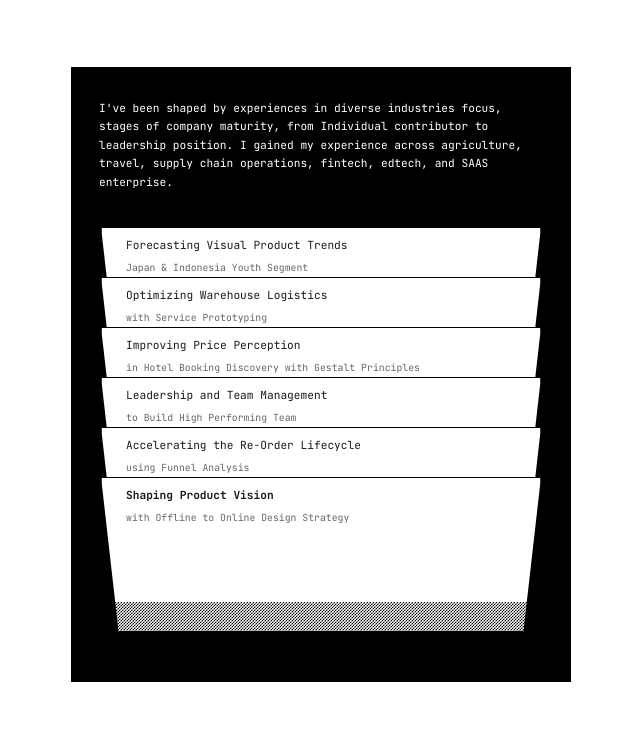
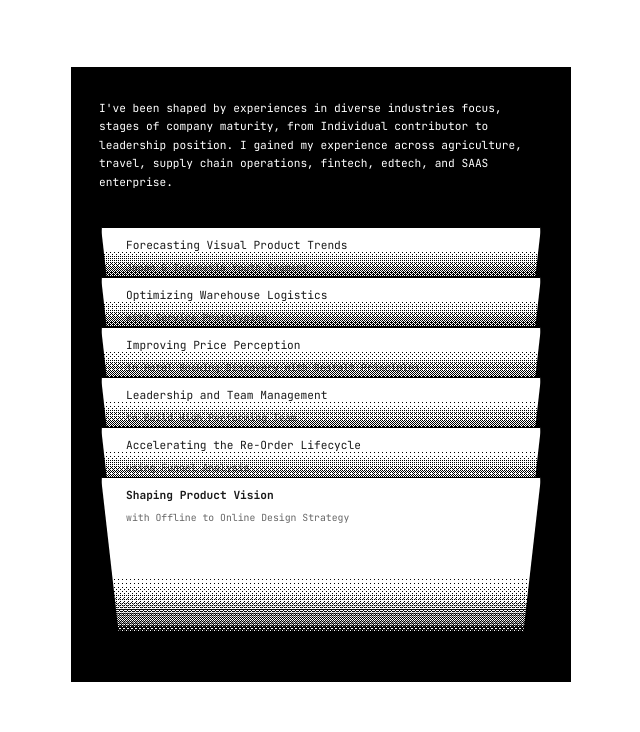
Before and after one commit to ristiu/ristiu.github.io, a plain HTML site: page index.html in a window 1280 px wide. Shown: the part 913-1645 px from the top of the page, without its empty margins (319-959 px from the left). Drawn offline with Linux system fonts and the light colour scheme.

Commit message:
Add Bayer dither card stack with hover interactions
- Replace accordion with trapezoid card stack using CSS clip-path
- Bayer ordered dither shadow strips on each card (white→dark gradient)
- Shadow anchored to bottom of each card's visible area, starts at subtitle level
- Hover: dither disappears instantly, title turns orange, card lifts with thick border
- Top card retains bottom dither on hover for depth continuity
- Hide adjacent card shadow on hover to prevent bleed at lifted card top
- Ground canvas (white→black) fades stack into black at bottom
- mix-blend-mode multiply keeps text readable through dither overlay
- No clip-path on shadow canvases (eliminates trapezoid corner artifacts)

Co-Authored-By: Claude Sonnet 4.6 <noreply@anthropic.com>

```diff
--- a/index.html
+++ b/index.html
@@ -127,8 +127,123 @@
           <span class="stack-card-sub">${c.subtitle}</span>
         </a>
       `).join('')}
+      <canvas class="stack-dither-canvas" aria-hidden="true"></canvas>
     `;
 
+    // ── Bayer ordered dither ─────────────────────────────────
+    const BAYER4 = [
+      [ 0,  8,  2, 10],
+      [12,  4, 14,  6],
+      [ 3, 11,  1,  9],
+      [15,  7, 13,  5]
+    ];
+
+    function bayerDither(canvas, W, H, topGrey, bottomGrey) {
+      canvas.width  = W;
+      canvas.height = H;
+      const ctx = canvas.getContext('2d');
+      const img = ctx.createImageData(W, H);
+      const d   = img.data;
+      for (let y = 0; y < H; y++) {
+        for (let x = 0; x < W; x++) {
+          const t = H > 1 ? y / (H - 1) : 0;
+          const grey = Math.round(topGrey + (bottomGrey - topGrey) * t);
+          const threshold = (BAYER4[y % 4][x % 4] / 16) * 255;
+          const val = grey > threshold ? 255 : 0;
+          const idx = (y * W + x) * 4;
+          d[idx] = d[idx+1] = d[idx+2] = val;
+          d[idx+3] = 255;
+        }
+      }
+      ctx.putImageData(img, 0, 0);
+    }
+
+    function drawAllDither() {
+      const W = list.offsetWidth;
+      const cardW = Math.round(W * 0.94);
+
+      // Ground overlay: white → black
+      const ground = list.querySelector('.stack-dither-canvas');
+      if (ground) bayerDither(ground, W, 100, 255, 0);
+
+      // Full-face card overlays
+      list.querySelectorAll('.card-dither-overlay').forEach(c => {
+        const h  = parseInt(c.dataset.h);
+        const tg = parseInt(c.dataset.greyTop);
+        const bg = parseInt(c.dataset.greyBottom);
+        bayerDither(c, cardW, h, tg, bg);
+      });
+    }
+
+    // Shadow strip: covers the LOWER portion of each card's visible area.
+    // Upper area stays pure white → text fully readable.
+    // Lower area fades white → dark grey → depth/shadow effect.
+    const totalCards = allCards.length;
+    const gap        = 50; // px each non-top card exposes
+    const canvasMap  = new Map(); // stackI → canvas
+
+    list.querySelectorAll('.stack-card').forEach(card => {
+      const isTop    = card.classList.contains('stack-card--top');
+      const stackI   = parseInt(card.style.getPropertyValue('--stack-i'));
+      const cardTop  = 160 + (stackI - 1) * gap;
+      const exposedH = isTop ? 155 : gap;
+
+      // More white space at top: push shadow start further down
+      // Stronger gradient: near-white top → dark bottom
+      const shadowStart = isTop ? 95  : 22;
+      const stripH      = exposedH - shadowStart;
+
+      const t = (stackI - 1) / (totalCards - 1);
+      const greyTop    = 252;                       // near-white at strip top (very sparse dots)
+      const greyBottom = Math.round(60 + t * 70);  // 60 (back, dark) → 130 (front card)
+
+      const cvs = document.createElement('canvas');
+      cvs.className = 'card-dither-overlay';
+      cvs.setAttribute('aria-hidden', 'true');
+      cvs.dataset.h          = stripH;
+      cvs.dataset.greyTop    = greyTop;
+      cvs.dataset.greyBottom = greyBottom;
+      const stripTop = cardTop + shadowStart;
+      cvs.style.cssText = [
+        'position:absolute',
+        'left:3%',
+        'width:94%',
+        `height:${stripH}px`,
+        `top:${stripTop}px`,
+        'pointer-events:none',
+        `z-index:${stackI + 1}`,
+        'transition:opacity 0.4s ease',
+        'mix-blend-mode:multiply',
+      ].join(';');
+      list.appendChild(cvs);
+      canvasMap.set(stackI, cvs);
+    });
+
+    // Attach hover after all canvases are built so canvasMap is complete
+    list.querySelectorAll('.stack-card').forEach(card => {
+      const isTop  = card.classList.contains('stack-card--top');
+      const stackI = parseInt(card.style.getPropertyValue('--stack-i'));
+      const cvs    = canvasMap.get(stackI);
+      // The card visually above (lower stackI) has a shadow that bleeds into
+      // the top of this card when it lifts — hide it on hover
+      const cvsAbove = canvasMap.get(stackI - 1);
+
+      const hide = (c) => { if (c) { c.style.transition = 'none'; c.style.opacity = '0'; } };
+      const show = (c) => { if (c) { c.style.transition = 'opacity 0.4s ease'; c.style.opacity = '1'; } };
+
+      card.addEventListener('mouseenter', () => {
+        // Top card: keep its own bottom shadow (it's below the text area, adds depth)
+        if (!isTop) hide(cvs);
+        hide(cvsAbove);
+      });
+      card.addEventListener('mouseleave', () => {
+        if (!isTop) show(cvs);
+        show(cvsAbove);
+      });
+    });
+
+    drawAllDither();
+    window.addEventListener('resize', drawAllDither);
 
     // ── Hello letter colour wave ────────────────────────────
     const helloWord = document.querySelector('.hello-word');
--- a/style.css
+++ b/style.css
@@ -388,32 +388,28 @@ a:hover { color: var(--accent); }
   display: block;
 }
 
-/* dither transition strip — sits above the solid black bottom zone */
-.stack-container::after {
-  content: '';
+/* ground dither canvas (Bayer) */
+.stack-dither-canvas {
   position: absolute;
-  bottom: 50px;
-  left: 0; right: 0;
-  height: 30px;
-  background-color: transparent;
-  background-image:
-    linear-gradient(45deg, #000 25%, transparent 25%, transparent 75%, #000 75%),
-    linear-gradient(45deg, #000 25%, transparent 25%, transparent 75%, #000 75%);
-  background-size: 3px 3px;
-  background-position: 0 0, 1.5px 1.5px;
+  bottom: 0; left: 0;
+  width: 100%; height: 90px;
+  display: block;
   pointer-events: none;
   z-index: 100;
-}
-
-.stack-container:hover .stack-card {
-  filter: grayscale(100%) brightness(0.65);
+  mix-blend-mode: multiply;
 }
 
 .stack-container .stack-card:hover {
-  filter: grayscale(0%) brightness(1);
   transform: translateX(-50%) translateY(-12px) rotateX(4deg);
-  /* [4] bolder top border on hover */
   border-top: 3px solid #000;
+}
+
+.stack-card:hover .stack-card-title {
+  color: var(--accent);
+}
+
+.stack-card:hover .stack-card-sub {
+  color: var(--ink);
 }
 
 
```
